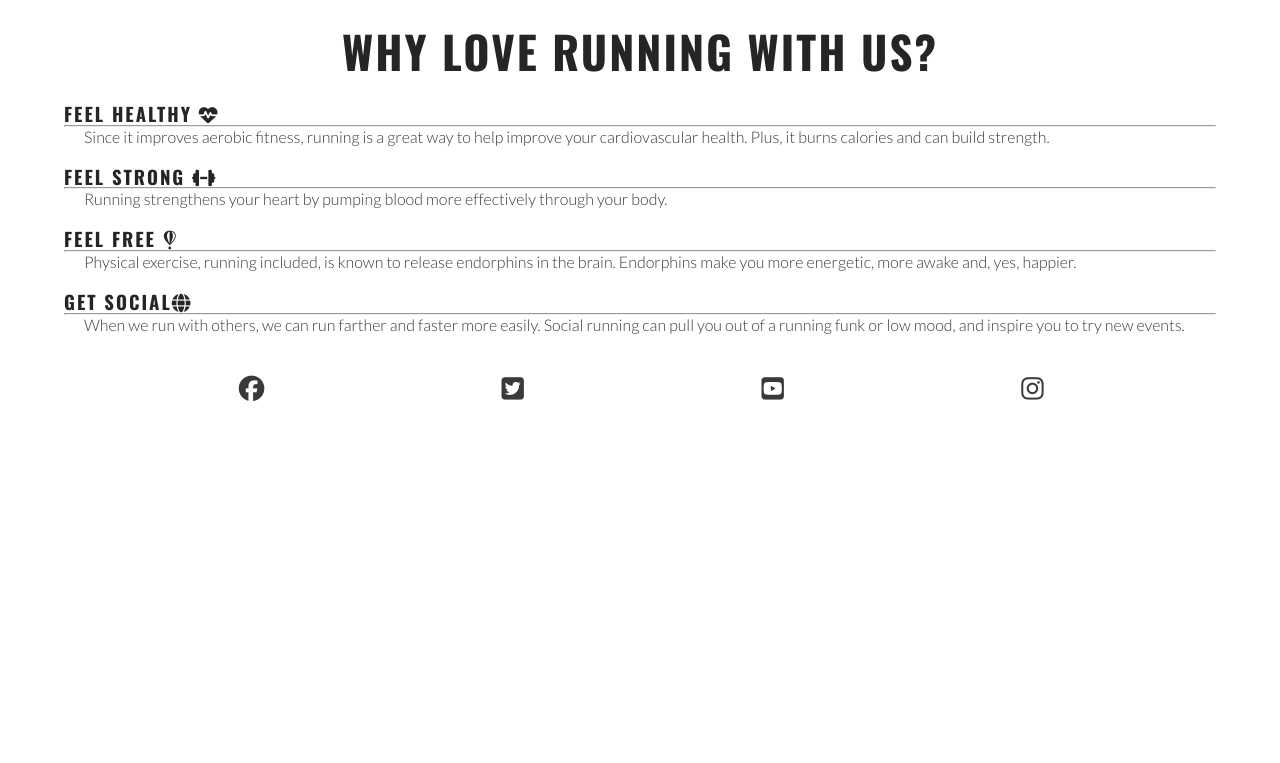
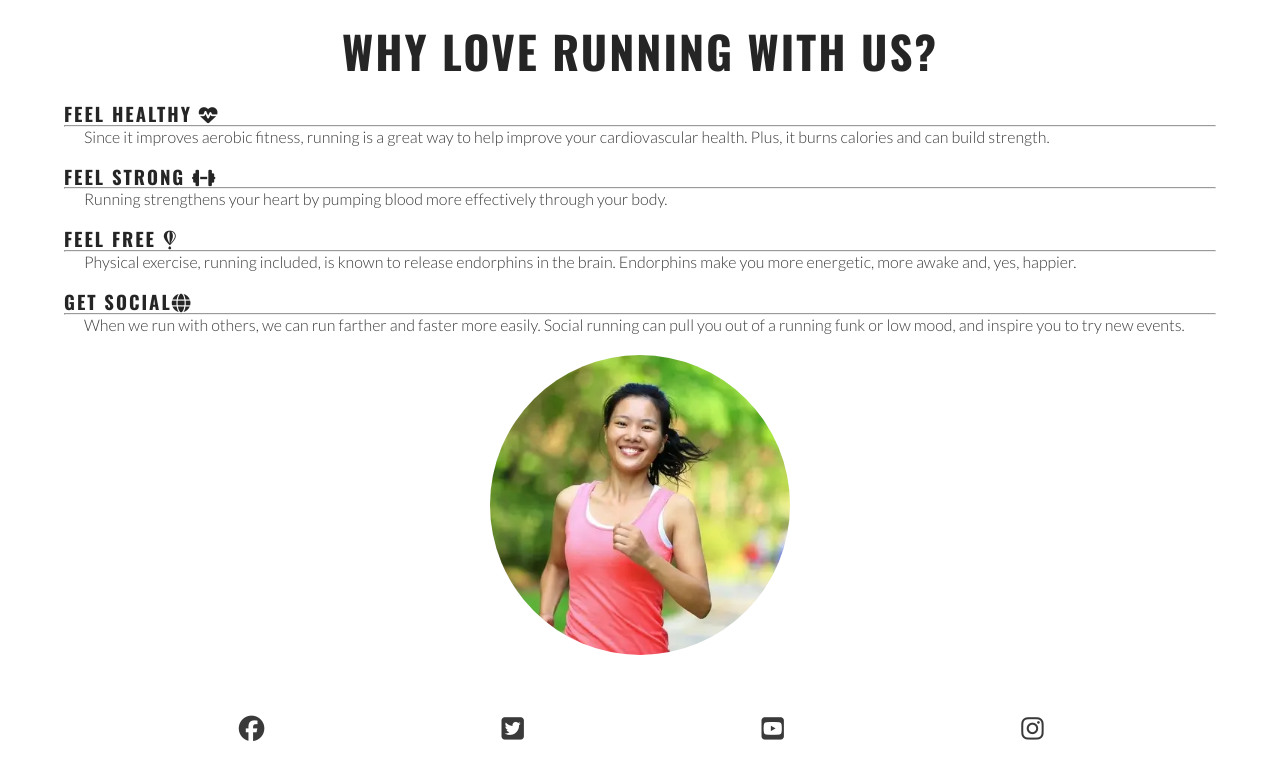
Before and after one commit to Anthony1659/love-running, a plain HTML site: page index.html in a window 1280 px wide. Shown: the part 681-1444 px from the top of the page. Before the commit the page ends 1104 px from the top, so only its background shows below. Drawn offline with nearby package versions, Linux system fonts and the light colour scheme.

Commit message:
Add circular reasons image to moble screen and center image

```diff
--- a/assets/css/style.css
+++ b/assets/css/style.css
@@ -142,6 +142,25 @@ main {
     margin: 5px 0;
 }
 
+/* Reasons image  */
+
+#circle-cover-bg {
+    background :url("../images/reasons-image.webp") no-repeat top center / cover;
+    height: 90vw;
+    width: 90vw;
+    margin-bottom: 20px;
+     /* Makes the square image a circle */
+     border-radius: 50%;
+     max-width: 300px;
+     max-height: 300px
+}
+
+#benefits-image {
+    display: flex;
+    align-items: center;
+    justify-content: center;
+}
+
 /* Footer */
 #social-networks {
     text-align: center;
--- a/index.html
+++ b/index.html
@@ -111,6 +111,9 @@
               </p>
             </div>
           </div>
+          <div id="benefits-image">
+            <div id="circle-cover-bg"></div>
+          </div>
         </div>
       </section>
     </main>
```
Also changed, not shown: assets/images/reasons-image.webp (added).
